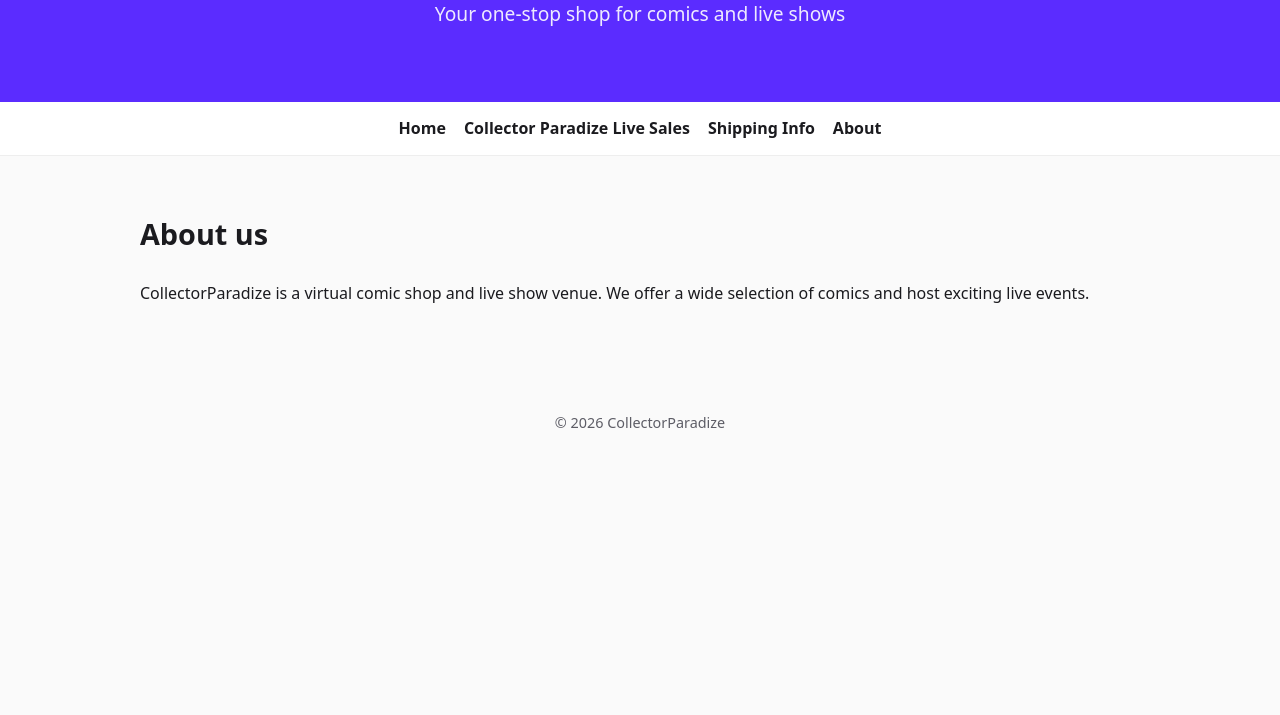
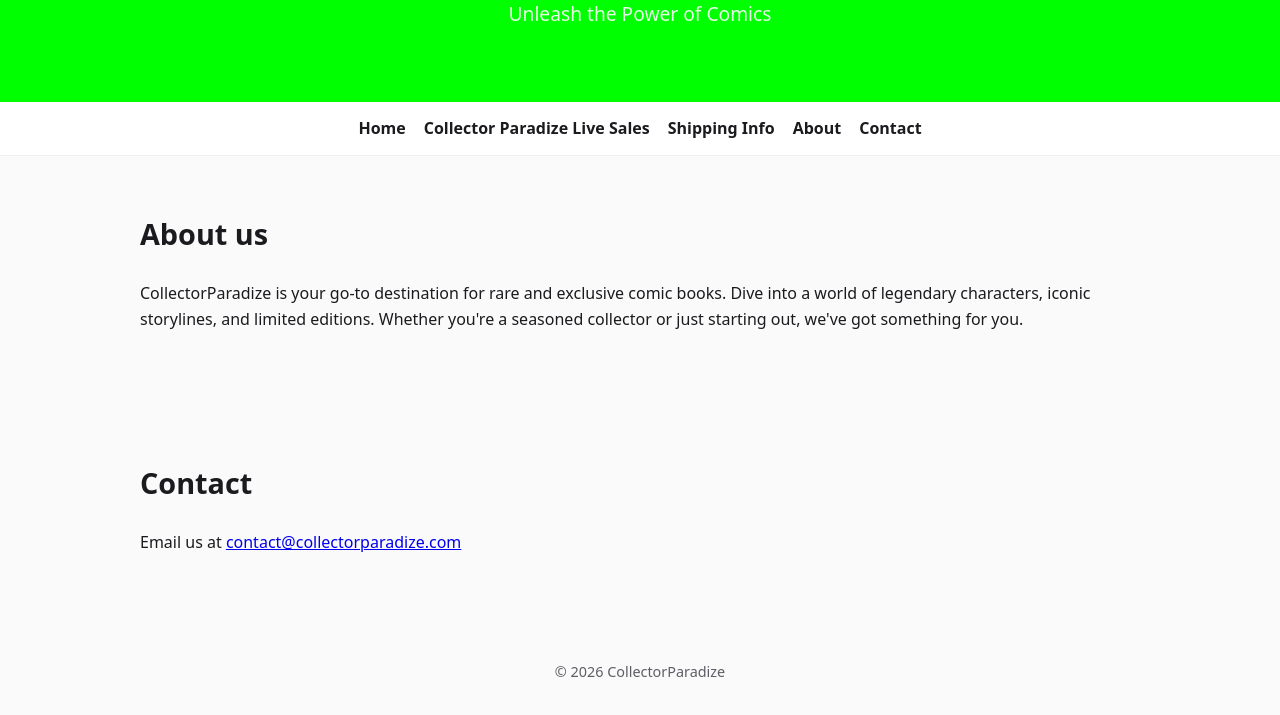
Before and after one commit to huppsean21/collectorparadize-site, a plain HTML site: page index.html in a window 1280 px wide. Shown: the part 163-878 px from the top of the page. Before the commit the page ends 800 px from the top, so only its background shows below. Drawn offline with Linux system fonts and the light colour scheme.

Commit message:
Update website 2026-11-17T06:34

```diff
--- a/index.html
+++ b/index.html
@@ -2,9 +2,9 @@
 <html lang="en"><head>
 <meta charset="utf-8"><meta name="viewport" content="width=device-width, initial-scale=1">
 <title>CollectorParadize</title>
-<meta name="description" content="Your one-stop shop for comics and live shows">
+<meta name="description" content="Unleash the Power of Comics">
 <style>
-  :root { --p: #5b2cff; --ink: #1b1b1f; --muted: #5d5d66; --bg: #fafafa; }
+  :root { --p: #00FF00; --ink: #1b1b1f; --muted: #5d5d66; --bg: #fafafa; }
   * { box-sizing: border-box; } body { margin: 0; font-family: system-ui, -apple-system, Segoe UI, Roboto, sans-serif; color: var(--ink); background: var(--bg); line-height: 1.6; }
   header { background: var(--p); color: #fff; padding: 72px 20px; text-align: center; }
   header h1 { margin: 0 0 8px; font-size: clamp(2rem, 5vw, 3.2rem); } header p { margin: 0; font-size: 1.2rem; opacity: .9; }
@@ -21,11 +21,11 @@
   footer { text-align: center; color: var(--muted); padding: 32px 20px; font-size: .9rem; }
 </style></head>
 <body>
-<header><h1>CollectorParadize</h1><p>Your one-stop shop for comics and live shows</p></header>
-<nav><a href="./">Home</a><a href="collector-paradize-live-sales.html">Collector Paradize Live Sales</a><a href="shipping-info.html">Shipping Info</a><a href="#about">About</a></nav>
-<section id="about"><h2>About us</h2><p>CollectorParadize is a virtual comic shop and live show venue. We offer a wide selection of comics and host exciting live events.</p></section>
+<header><h1>CollectorParadize</h1><p>Unleash the Power of Comics</p></header>
+<nav><a href="./">Home</a><a href="collector-paradize-live-sales.html">Collector Paradize Live Sales</a><a href="shipping-info.html">Shipping Info</a><a href="#about">About</a><a href="#contact">Contact</a></nav>
+<section id="about"><h2>About us</h2><p>CollectorParadize is your go-to destination for rare and exclusive comic books. Dive into a world of legendary characters, iconic storylines, and limited editions. Whether you&#39;re a seasoned collector or just starting out, we&#39;ve got something for you.</p></section>
 
 
-
+<section id="contact"><h2>Contact</h2><p>Email us at <a href="mailto:contact@collectorparadize.com">contact@collectorparadize.com</a></p></section>
 <footer>© 2026 CollectorParadize</footer>
 </body></html>
```
Also changed, not shown: collector-paradize-live-sales.html (+3 -3 lines), shipping-info.html (+3 -3 lines).
